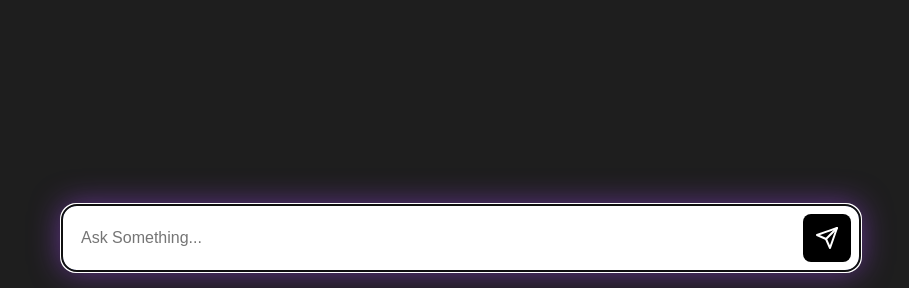
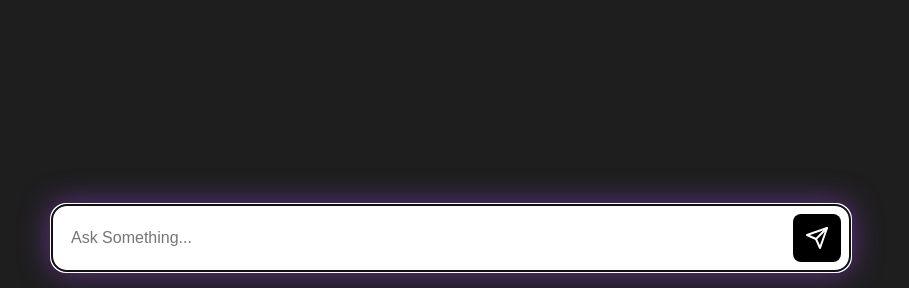
Before and after one commit to azk4rls/py_ai, a Flask app: page / in a window 1280 px wide, with the restyled element focused. Shown: the part 512-800 px from the top of the page, without its empty margins (189-1098 px from the left). Run offline with Flask 3, Linux system fonts and the light colour scheme; the visitor is signed in with stand-in values (Sample User, id 1); data that the repository does not hold is empty; some libraries are stand-ins or nearby versions.

Commit message:
update_new

```diff
--- a/static/styles.css
+++ b/static/styles.css
@@ -387,8 +387,6 @@ body.sidebar-open .history-sidebar {
 
 /* Ini adalah bagian pentingnya */
 .prompt-container:focus-within {
-    transform: translateY(-10px);
-    transform: translateX(10px);
     border-color: #6d7eff; /* Ubah warna border saat aktif */
     box-shadow: 0 0 30px rgba(171, 75, 255, 0.5); /* Tambahkan shadow/glow */
 }
```
